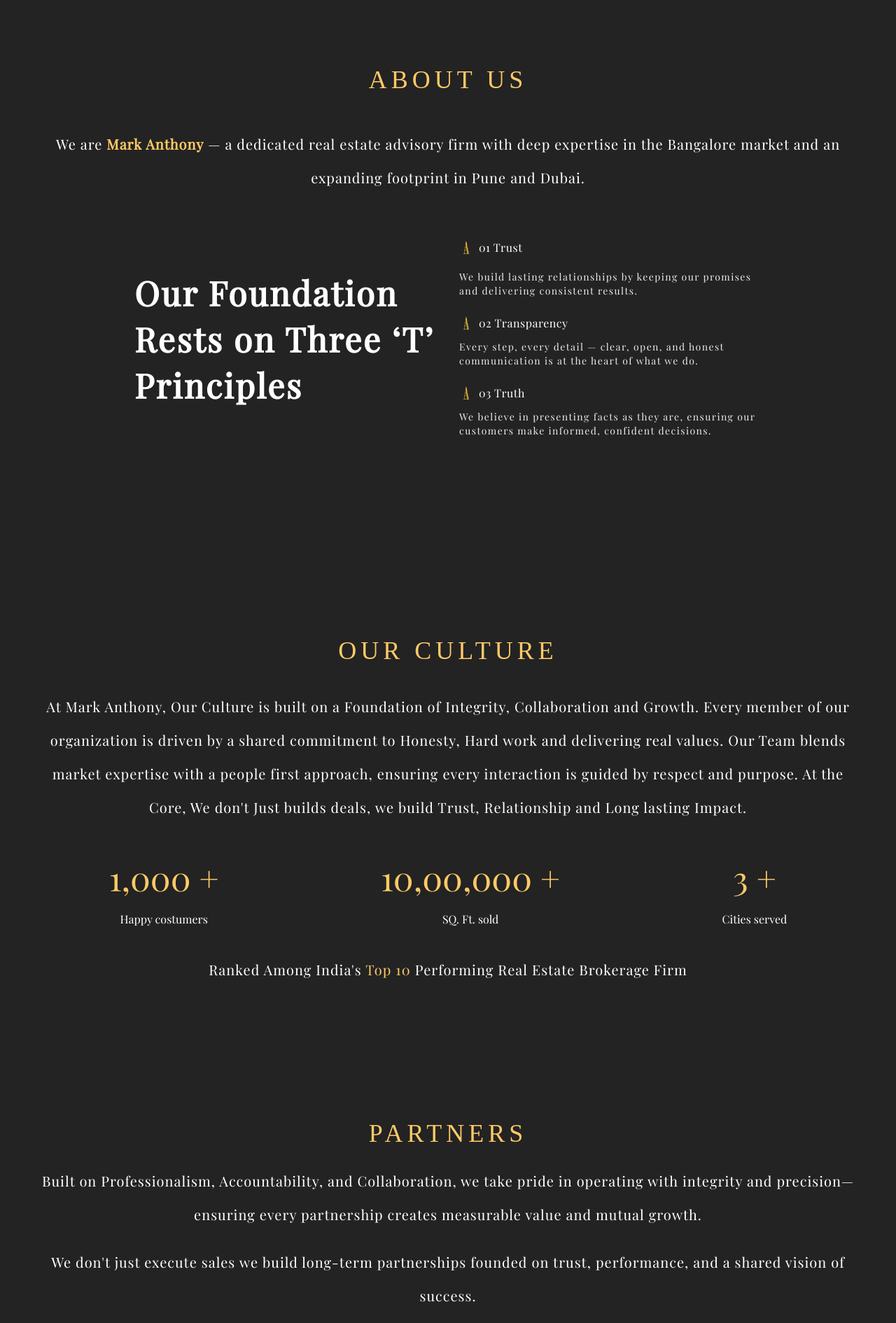
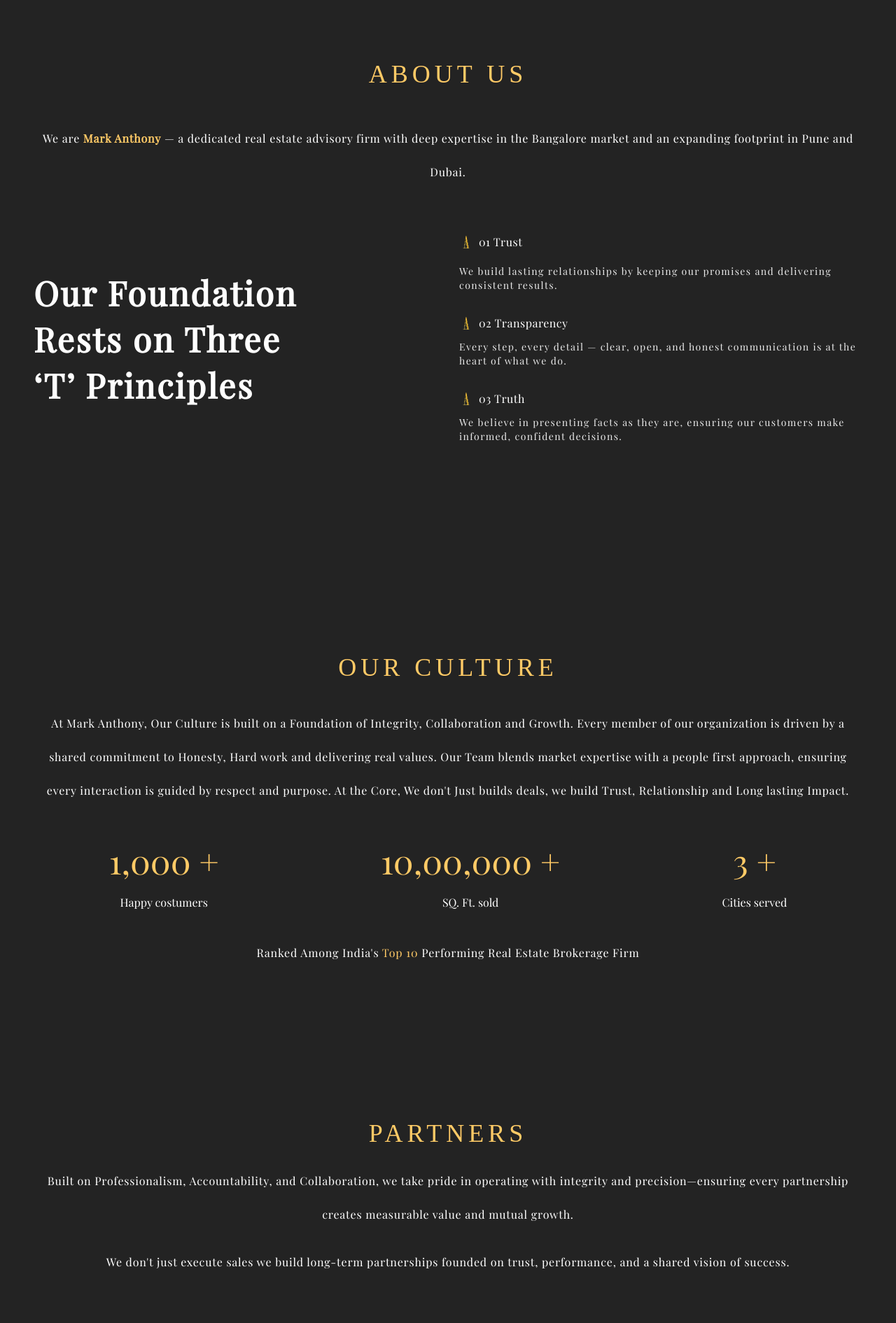
Before and after one commit to Devendraambati07/MARK-ANTHONY, a React (Vite) app: page / in a window 1280 px wide. Shown: the part 880-2771 px from the top of the page at 70% size. Built offline with nearby package versions, Linux system fonts and the light colour scheme.

Commit message:
style: Adjust typography and spacing for improved readability across Navbar, About, Joinus, Ourculture, and Partners components

```diff
--- a/src/components/Navbar.jsx
+++ b/src/components/Navbar.jsx
@@ -62,7 +62,7 @@
                 <a
                   href={item.link}
                   onClick={(e) => handleScroll(e, item.link)}
-                  className={`text-sm leading-6 font-normal tracking-[2.25px] font-Exodus relative transition-all duration-500 p-1 Abril
+                  className={`text-sm leading-6 font-normal tracking-[1px] font-Exodus relative transition-all duration-500 p-1 Abril
                     ${
                       activeSection === item.link.slice(1)
                         ? "text-white after:w-full"
--- a/src/pages/About.jsx
+++ b/src/pages/About.jsx
@@ -13,7 +13,7 @@
         <h1 className="text-2xl md:text-4xl font-bold pb-6 text-[#FFCA66] Abril tracking-[6px]">
           ABOUT US
         </h1>
-        <p className="text-base md:text-xl font-normal text-[#FFFFFF] mt-6 leading-12 mb-4 tracking-wider">
+        <p className="text-base  font-normal text-[#FFFFFF] mt-6 leading-12 mb-4 tracking-wider">
           We are <span className="text-[#FFCA66] font-semibold">Mark Anthony</span> —
           a dedicated real estate advisory firm with deep expertise in the
           Bangalore market and an expanding footprint in Pune and Dubai.
@@ -21,12 +21,12 @@
       </div>
 
       {/* Content Section */}
-      <div className="z-10 grid grid-cols-1 md:grid-cols-2 gap-8 justify-center items-center max-w-4xl mt-12">
-        <p className="text-xl md:text-5xl font-semibold leading-snug text-center md:text-left tracking-wider">
-          Our Foundation Rests on Three ‘T’ Principles
+      <div className="z-10 grid grid-cols-1 md:grid-cols-2 gap-8 justify-center items-center  mt-12">
+        <p className="text-xl md:text-5xl font-semibold leading-snug text-start md:text-left tracking-wider">
+          Our Foundation<br/> Rests on Three <br/> ‘T’ Principles
         </p>
 
-        <div className="space-y-6 text-start">
+        <div className="space-y-8 text-start">
           <div className="space-y-5 ">
             <p className="flex items-center gap-2 text-base font-medium tracking-[0.5px]">
               <img src={img} alt="" className="w-5 h-5" /> 01 Trust
--- a/src/pages/Joinus.jsx
+++ b/src/pages/Joinus.jsx
@@ -21,7 +21,7 @@
         <h2 className="text-xl md:text-4xl text-[#FFCA66] font-semibold Abril  tracking-[6px]">
          JOIN US
         </h2>
-        <p className="text-base md:text-xl font-normal text-[#FFFFFF] mt-6 leading-12 tracking-wider">At Heart, We are People-first organization, Equally committed to our employees and customers. Guided by strong values and integrity, we go beyond advisory services to provide informed, Ethical and Enduring Real estate solutions.        </p>
+        <p className="text-base  font-normal text-[#FFFFFF] mt-6 leading-12 tracking-wider">At Heart, We are People-first organization, Equally committed to our employees and customers. Guided by strong values and integrity, we go beyond advisory services to provide informed, Ethical and Enduring Real estate solutions.        </p>
       </div>
 
       <div className="grid grid-cols-1 sm:grid-cols-2 md:grid-cols-4 gap-6 mt-6 ">
--- a/src/pages/Ourculture.jsx
+++ b/src/pages/Ourculture.jsx
@@ -8,7 +8,7 @@
     <section id="ourculture">
         <div className="flex flex-col space-y-3 h-auto md:min-h-screen 2xl:min-h-0 justify-center items-center py-6 md:py-20 px-4 md:px-12 ">
         <p className="font-normal text-xl md:text-4xl text-[#FFCA66] Abril tracking-[6px] ">OUR CULTURE</p>
-        <p className="text-base md:text-xl font-normal text-[#FFFFFF]  text-center mt-6 leading-12 tracking-wider">At Mark Anthony, Our Culture is built on a Foundation of Integrity, Collaboration and Growth. Every member of our organization is driven by a shared commitment to Honesty, Hard work and delivering real values. Our Team blends market expertise with a people first approach, ensuring every interaction is guided by respect and purpose. At the Core, We don't Just builds deals, we build Trust, Relationship and Long lasting Impact.</p>
+        <p className="text-base  font-normal text-[#FFFFFF]  text-center mt-6 leading-12 tracking-wider">At Mark Anthony, Our Culture is built on a Foundation of Integrity, Collaboration and Growth. Every member of our organization is driven by a shared commitment to Honesty, Hard work and delivering real values. Our Team blends market expertise with a people first approach, ensuring every interaction is guided by respect and purpose. At the Core, We don't Just builds deals, we build Trust, Relationship and Long lasting Impact.</p>
 <div className="grid md:grid-flow-col gap-4 w-full mt-10 ">
     <div className="grid justify-center gap-6 items-center">
     <p className="font-normal text-xl md:text-5xl text-[#FFCA66]">1,000 +</p>
@@ -24,7 +24,7 @@
     </div>
 
 </div>
-<p className="text-base md:text-xl font-normal text-[#FFFFFF]  text-center mt-6 leading-12 tracking-wider">Ranked Among India's <span className="text-[#FFCA66]">Top 10</span> Performing Real Estate Brokerage Firm</p>
+<p className="text-base  font-normal text-[#FFFFFF]  text-center mt-6 leading-12 tracking-wider">Ranked Among India's <span className="text-[#FFCA66]">Top 10</span> Performing Real Estate Brokerage Firm</p>
         </div>
     </section>
     </>)
--- a/src/pages/Partners.jsx
+++ b/src/pages/Partners.jsx
@@ -28,10 +28,10 @@
         <h1 className="text-xl md:text-4xl text-[#FFCA66] font-semibold Abril tracking-[6px]">
           PARTNERS
         </h1>
-        <p className="text-base md:text-xl font-normal text-[#FFFFFF]  text-center leading-12 mt-6  tracking-wider">
+        <p className="text-base  font-normal text-[#FFFFFF]  text-center leading-12 mt-6  tracking-wider">
           Built on Professionalism, Accountability, and Collaboration, we take pride in operating with integrity and precision—ensuring every partnership creates measurable value and mutual growth.
         </p>
-        <p className="text-base md:text-xl font-normal text-[#FFFFFF]  text-center leading-12 mt-5 tracking-wider">
+        <p className="text-base  font-normal text-[#FFFFFF]  text-center leading-12 mt-5 tracking-wider">
           We don't just execute sales we build long-term partnerships founded on trust, performance, and a shared vision of success.
         </p>
       </div>
@@ -43,7 +43,7 @@
             key={item.id}
             src={item.image}
             alt={`Partner ${item.id}`}
-            className="w-48 md:h-36 object-contain rounded-xl hover:scale-110 transition-transform duration-300"
+            className="w-44 md:h-28 object-contain rounded-xl hover:scale-110 transition-transform duration-300"
           />
         ))}
       </div>
```
